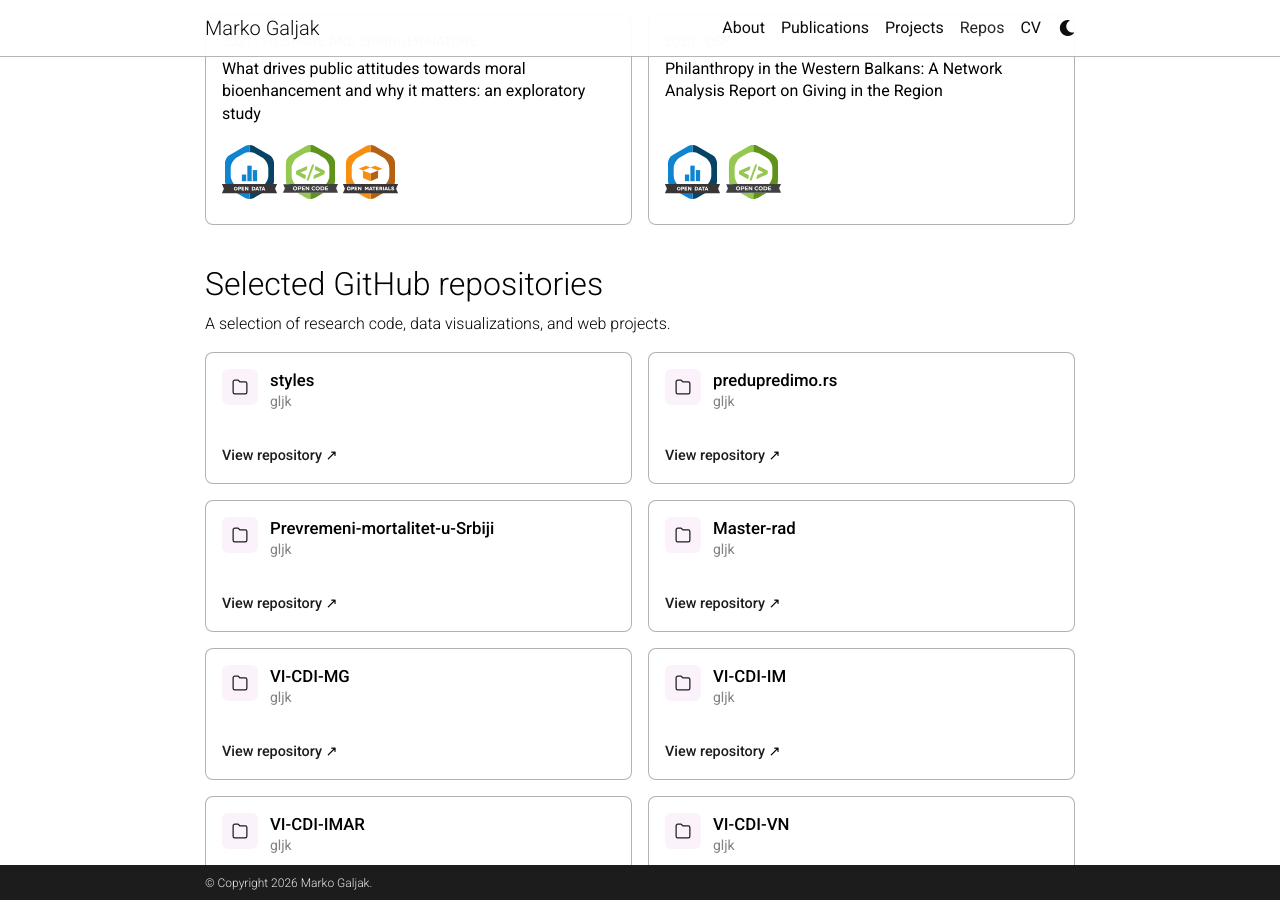
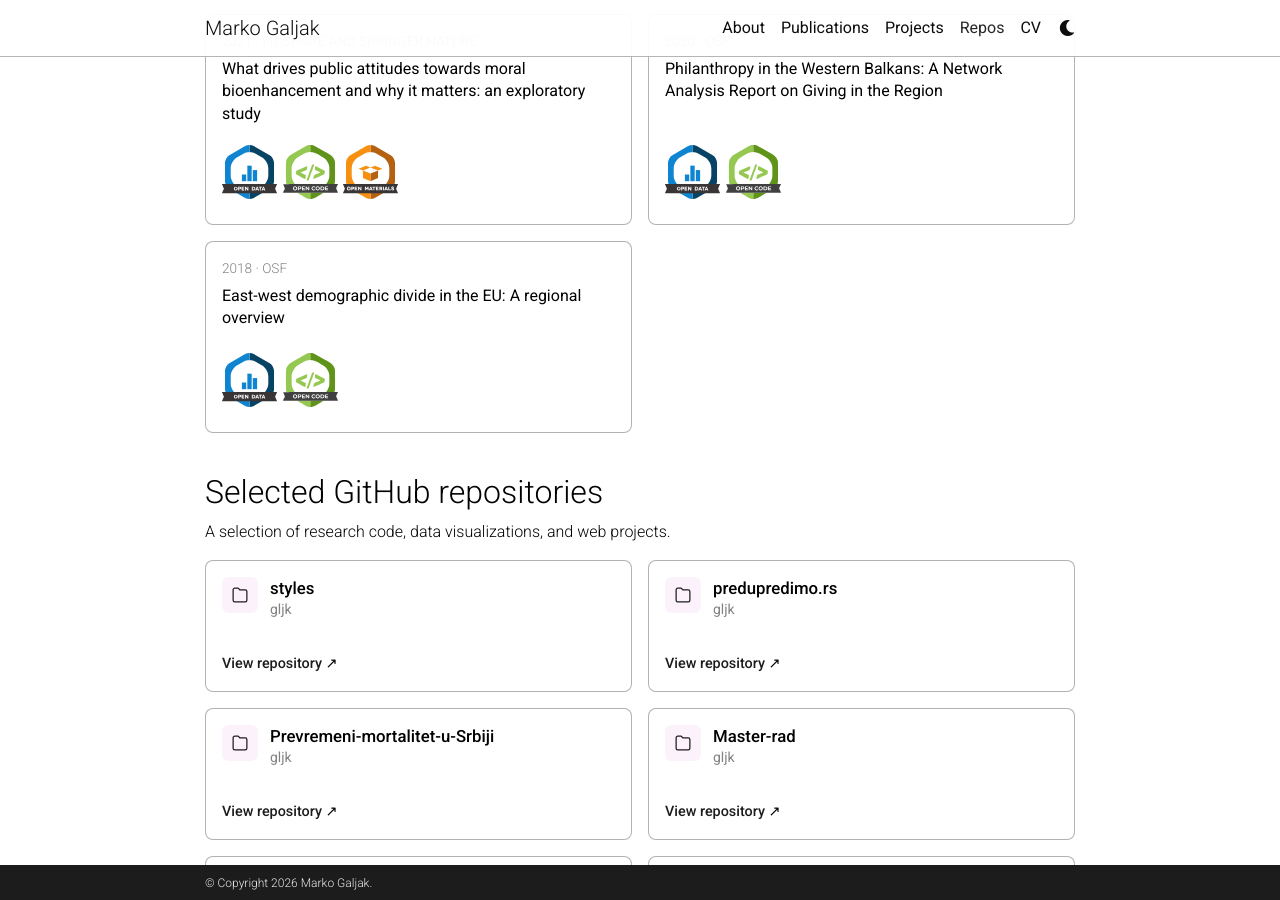
Before and after one commit to gljk/gljk, a Jekyll site: the page built from _pages/repositories.md, in a window 1280 px wide and 900 px high, scrolled down 1339 px. Built offline with Jekyll 4.4.1, drawn with Linux system fonts in a browser that asks for light colours; comment, search, counter and statistics services are not loaded; a style sheet for code colours, icons or effects is not loaded.

Commit message:
updated badges assignment

```diff
--- a/_bibliography/papers.bib
+++ b/_bibliography/papers.bib
@@ -43,6 +43,8 @@
 	shorttitle = {East-west demographic divide in the {EU}},
 	url = {http://www.doiserbia.nb.rs/Article.aspx?ID=0038-982X1800004G},
 	doi = {10.2298/STNV181003004G},
+	data = {https://osf.io/5ubf2/},
+	code = {https://osf.io/5ubf2/},
 	abstract = {The goal was to examine demographic differences between former communist regions and other regions of the EU. Besides providing a regional overview of EU's demographic differences, we question whether the subnational approach offers any new insights into the East-West divide. This cross-sectional study was conducted on 1,155 EU's NUTS3 regions from 2014. These regions are grouped in two groups: regions that were part of a communist country, and other regions. Mortality, fertility and age structure indicators were tested between the two groups of regions. GDP/c was used to control for differences in economic development by segmenting the regions into tree brackets: low, medium, and high. The differences were then tested for each indicator. Regional variation within countries for each indicator was also assessed. The gaps exist at regional level and are the widest with mortality and fertility schedule, regardless of GDP/c. Former communist regions on average tend to be slightly younger. Analysis of regional variation showed that subnational approach was warranted when studying East-West demographic disparities, especially when it comes to fertility schedule.},
 	language = {en},
 	number = {2},
@@ -247,6 +249,8 @@
 	url = {https://linkinghub.elsevier.com/retrieve/pii/S1047279723000911},
 	doi = {10.1016/j.annepidem.2023.05.006},
 	data = {https://osf.io/769me/},
+	code = {https://osf.io/769me/},
+	materials = {https://osf.io/769me/},
 	journal = {Annals of Epidemiology},
 	ft = {covid-data-problem-serbia-galjak-marinkovic-2023.pdf},
 	preview = {covid-data-problem-serbia-galjak-marinkovic-2023.webp},
@@ -431,6 +435,7 @@
 	doi = {10.1177/08944393251413796},
 	data = {https://osf.io/w3dkx/},
 	code = {https://osf.io/w3dkx/},
+	materials = {https://osf.io/w3dkx/},
 	abstract = {This cross-sectional study examines a generational divide in the adoption of AI for academic writing among academic researchers in Serbia. A survey of 823 social scientists analyzed usage patterns and measured age-related adoption rates through logistic regression analysis. The findings indicate that 27.2\% of researchers employ AI for academic writing, with adoption rates varying significantly by age: 42.9\% of researchers in their twenties use these tools, compared to 14.3\% of those in their sixties. Researchers aged 23-34 were twice as likely to adopt AI writing tools as those aged 49-80. Each additional year of age reduced the odds of AI adoption by 3.8\%, even when controlled for academic title, sex, and workplace type. This age effect persisted while gender and institutional context showed no significant association with adoption. The significant variation in AI adoption across age groups suggests potential shifts in academia. Senior faculty who avoid AI writing tools cannot effectively mentor graduate students who rely on them. Manuscripts now face inconsistent peer review standards; reviewers familiar with AI-assisted writing apply different criteria than those who reject it entirely. Universities face competing demands: junior researchers insist AI tools help them publish enough to secure tenure, yet senior faculty argue that students who depend on these tools never learn to construct arguments or evaluate evidence independently.},
 	journal = {Social Science Computer Review},
 	abbr = {SSCR},
@@ -452,6 +457,7 @@
 	doi = {10.1080/10447318.2026.2638548},
 	data = {https://osf.io/utgs8/},
 	code = {https://osf.io/utgs8/},
+	materials = {https://osf.io/utgs8/},
 	abstract = {Generative AI research remains predominantly Western-centric. This mixed-methods study replicates Baek and Kim's (2023) chatbot acceptance model in the Balkan region (Bosnia and Herzegovina, Croatia, Montenegro, and Serbia). Surveying users (N=413), we validated the psychometric scales but found significant structural differences compared to the original US data. Specifically, task efficiency did not influence trust or creepiness. Conversely, playfulness emerged as a key predictor, reducing creepiness and building trust. While the US study found creepiness strongly deterred use, our sample showed trust was the dominant driver of continuance intention. Thematic analysis of open-ended responses identifies an "instrumentalist mindset", users perceive AI as a pragmatic tool rather than a social agent, explaining the emotional decoupling of efficiency from creepiness. The results demonstrate that Western-validated HCI models require cultural adaptation. We recommend that designers targeting similar contexts prioritize utility and transparency over anthropomorphic features.},
 	number = {0},
 	journal = {International Journal of Human–Computer Interaction},
--- a/_data/repositories.yml
+++ b/_data/repositories.yml
@@ -33,6 +33,7 @@
     url: https://osf.io/utgs8/
     data: https://osf.io/utgs8/
     code: https://osf.io/utgs8/
+    materials: https://osf.io/utgs8/
   - key: galjak_generational_2026
     title: "Generational Divide in AI Adoption for Academic Writing: Evidence From Serbian Social Scientists"
     year: 2025
@@ -40,6 +41,7 @@
     url: https://osf.io/w3dkx/
     data: https://osf.io/w3dkx/
     code: https://osf.io/w3dkx/
+    materials: https://osf.io/w3dkx/
   - key: galjak_public_2024
     title: "Public perceptions of fossil and alternative energy in Serbia: Between NIMBYism and nationalism"
     year: 2024
@@ -68,6 +70,8 @@
     provider: OSF
     url: https://osf.io/769me/
     data: https://osf.io/769me/
+    code: https://osf.io/769me/
+    materials: https://osf.io/769me/
   - key: marinkovic_assessing_nodate
     title: "Assessing the availability and quality of COVID-19 mortality data in Europe: a comparative analysis"
     year: 2023
@@ -89,3 +93,10 @@
     url: https://osf.io/sa72d/
     data: https://osf.io/sa72d/
     code: https://osf.io/sa72d/
+  - key: galjak_east-west_2018
+    title: "East-west demographic divide in the EU: A regional overview"
+    year: 2018
+    provider: OSF
+    url: https://osf.io/5ubf2/
+    data: https://osf.io/5ubf2/
+    code: https://osf.io/5ubf2/
```
